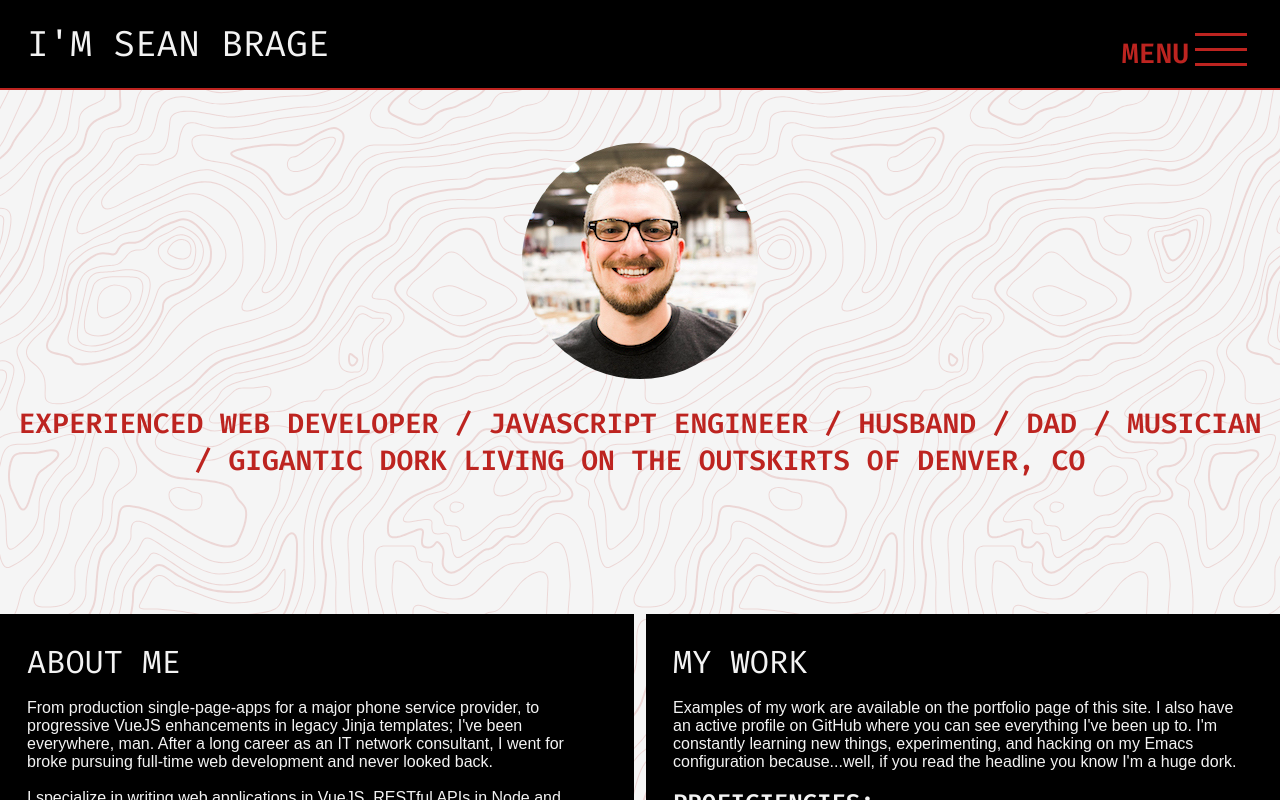
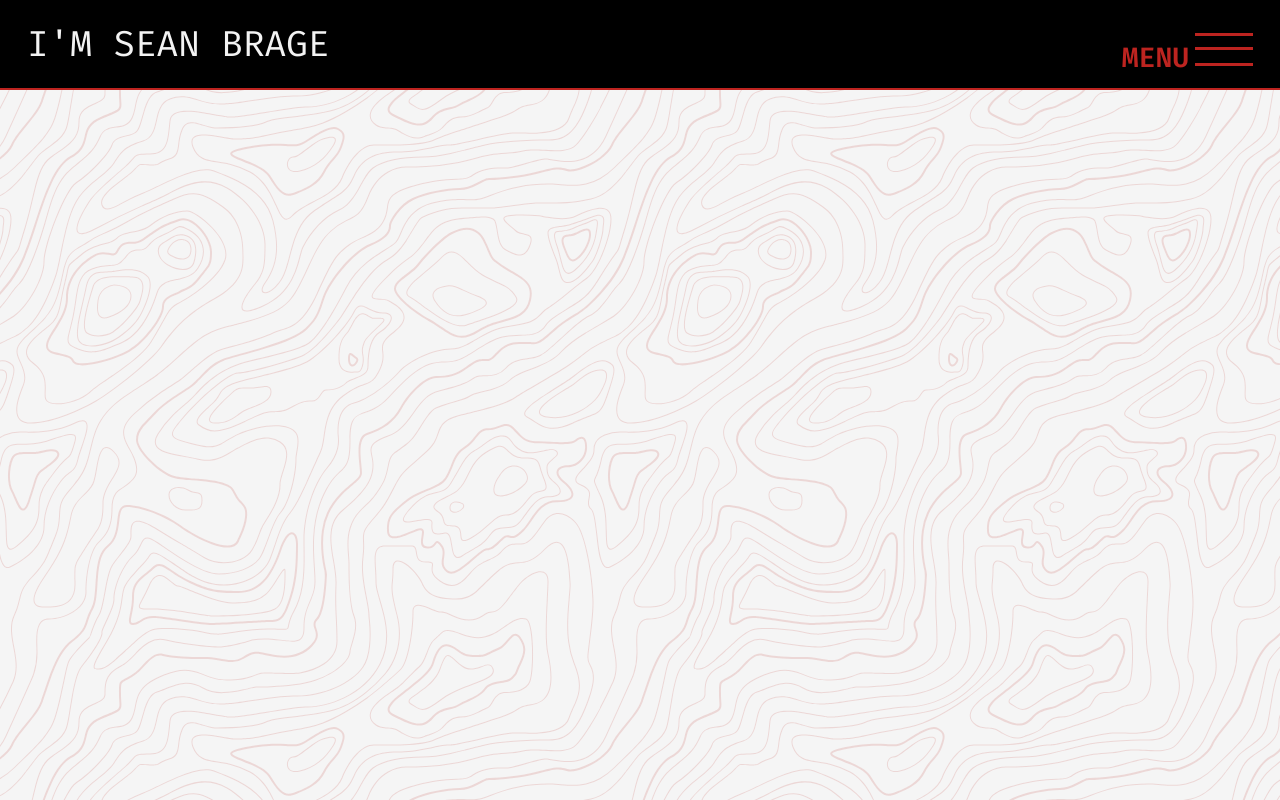
Before and after one commit to bearguns/smb-2.0, a React (Create React App) app: page /examples in a window 1280 px wide. Shown: the top 800 px of the page. Built offline with nearby package versions, Linux system fonts and the light colour scheme; what @fortawesome/pro-light-svg-icons would draw is missing.

Commit message:
fixes visual bugs in chrome

```diff
--- a/src/components/App.js
+++ b/src/components/App.js
@@ -4,7 +4,7 @@ import Store from "./Store.js";
 import Navbar from "./navbar/Navbar.js";
 import AppWrapper from "./AppWrapper.js";
 import Home from "./pages/Home.js";
-
+import Portfolio from "./pages/Portfolio.js";
 function App() {
   return (
     <Router>
@@ -12,6 +12,9 @@ function App() {
 	<AppWrapper>
 	  <Navbar />
 	  <Switch>
+	    <Route path="/examples">
+	      <Portfolio />
+	    </Route>
 	    <Route path="/">
 	      <Home />
 	    </Route>
--- a/src/components/AppWrapper.js
+++ b/src/components/AppWrapper.js
@@ -15,11 +15,12 @@ const Wrapper = styled.div`
 const GlobalStyle = createGlobalStyle`
 html {
   box-sizing: border-box;
-height: 100vh;
+  height: 100%;
 }
 
 body {
   margin: 0;
+  min-height: 100%;
 }
 
 *,
@@ -29,7 +30,10 @@ body {
 }
 
 #root {
- height: 100%;
+  height: 100vh;
+  @media screen and (max-width: 812px) {
+    height: 100%;
+  }
  }
 `;
 
--- a/src/components/Headshot.js
+++ b/src/components/Headshot.js
@@ -6,7 +6,7 @@ const Image = styled.img`
   clip-path: circle(132px at center);
   margin: 0 auto;
   @media screen and (max-width: 768px) {
-    clip-path: circle(44px at center);
+    clip-path: circle(120px at center);
   }
   @media screen and (min-width: 768px) {
     clip-path: circle(118px at center);
--- a/src/components/common/Page.js
+++ b/src/components/common/Page.js
@@ -17,6 +17,7 @@ const View = styled.section`
 
   @media screen and (max-width: 812px) {
     grid-template-columns: repeat(2, 1fr);
+    padding-top: 90px;
   }
 `;
 
--- a/src/components/navbar/NavbarButton.js
+++ b/src/components/navbar/NavbarButton.js
@@ -6,13 +6,14 @@ const Controls = styled.div`
   display: flex;
   align-items: flex-end;
   & h3 {
-    margin-bottom: -4px;
+    margin-bottom: -8px;
     @media screen and (max-width: 812px) {
       display: none;
     }
   }
 `;
 const Button = styled.button`
+  position: relative;
   height: 48px;
   width: 64px;
   background: transparent;
@@ -26,10 +27,10 @@ const Button = styled.button`
 `;
 
 const Line = styled.div`
-  position: relative;
+  position: absolute;
   z-index: 2;
   height: 3px;
-  width: 100%;
+  width: 90%;
   margin-top: 12px;
   background-color: ${props => props.theme.colors.red};
   transition: all 0.2s ease-in-out;
@@ -43,6 +44,7 @@ const Line = styled.div`
   &:nth-of-type(2) {
     opacity: ${props => (props.open ? 0 : 1)};
     z-index: 0;
+    margin-top: 26px;
   }
 
   &:nth-of-type(3) {
@@ -51,6 +53,7 @@ const Line = styled.div`
 	? "rotate(-45deg) translateY(-12px) translateX(12px)"
 	: "none"};
     z-index: 3;
+    margin-top: 42px;
   }
 `;
 
--- /dev/null
+++ b/src/components/pages/Portfolio.js
@@ -0,0 +1,7 @@
+import React from "react";
+import styled from "styled-components";
+import Page from "../common/Page.js";
+
+export default function Portfolio() {
+  return <Page></Page>;
+}
```
Also changed, not shown: src/components/portfolio/Wrapper.js (added, +21 -0 lines).
